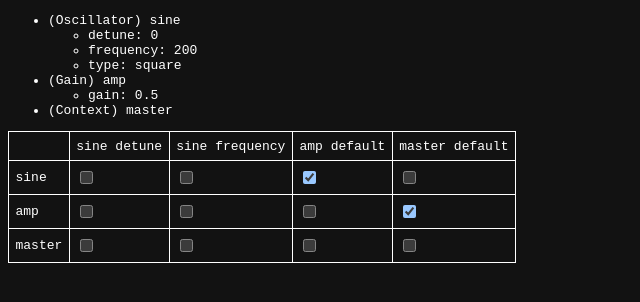
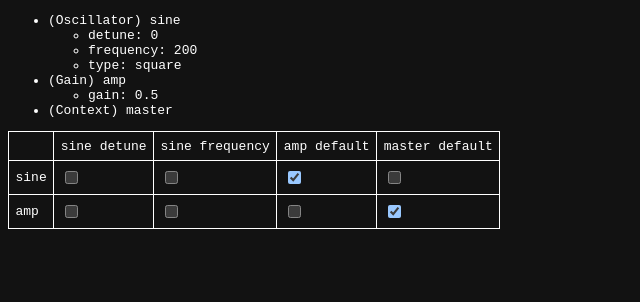
Before and after one commit to ninofiliu/abletoy, a React (Vite) app: page / in a window 1280 px wide. Both pictures are taken after a click on the button "start". Shown: the top 302 px of the page, without its empty margins (0-640 px from the left). Built offline with nearby package versions, Linux system fonts and the light colour scheme.

Commit message:
no output from master

```diff
--- a/src/App.tsx
+++ b/src/App.tsx
@@ -86,7 +86,7 @@ const Matrix = ({
   return (
     <table>
       <tbody>
-        <tr>
+        <tr style={{ writingMode: "sideways-lr", textAlign: "left" }}>
           <td></td>
           {tos.map(({ to, name }) => (
             <td key={`${to}.${name}`}>
@@ -94,7 +94,9 @@ const Matrix = ({
             </td>
           ))}
         </tr>
-        {froms.map((from) => (
+        {froms
+          .filter((from) => graph.nodes[from].kind !== "Context")
+          .map((from) => (
             <tr key={from}>
               <td>{from}</td>
               {tos.map(({ to, name }) => (
```
Lines whose indentation alone changed are shown as unchanged.
